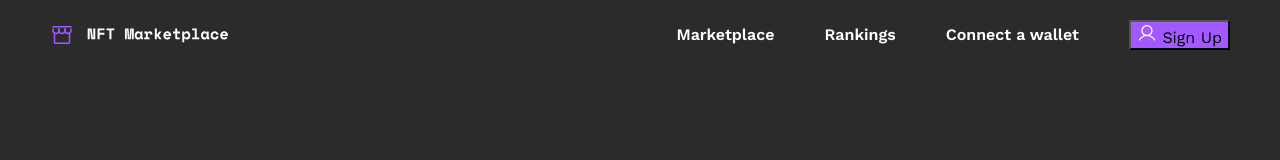
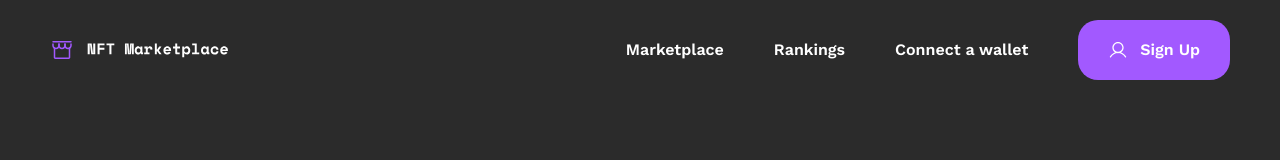
Before and after one commit to KatyaKubar/practice-work, a plain HTML site: page index.html in a window 1280 px wide. Drawn offline with nearby package versions, Linux system fonts and the light colour scheme.

Commit message:
Update styles.css

```diff
--- a/styles/styles.css
+++ b/styles/styles.css
@@ -88,6 +88,19 @@ img {
         font-weight: 600;
     }
     .header-btn {
+        display: flex;
+        justify-content: center;
+        align-items: center;
+        gap: 12px;
         background: #A259FF;
+        height: 60px;
+        border: none;
+        border-radius: 20px;
+        padding: 0px 30px;
+        color: #FFF;
+        text-align: center;
+        font-size: 16px;
+        font-weight: 600;
+        line-height: 1.4;
     }
 }
```
